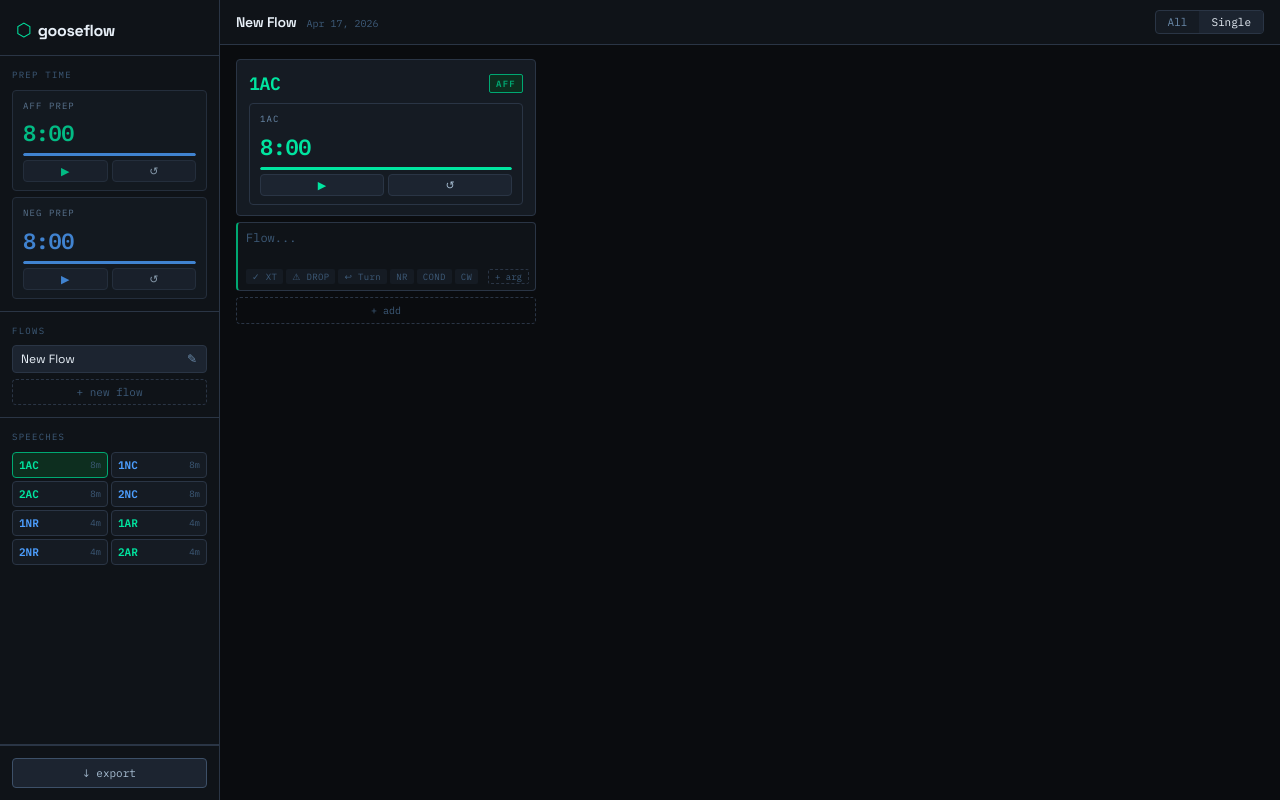
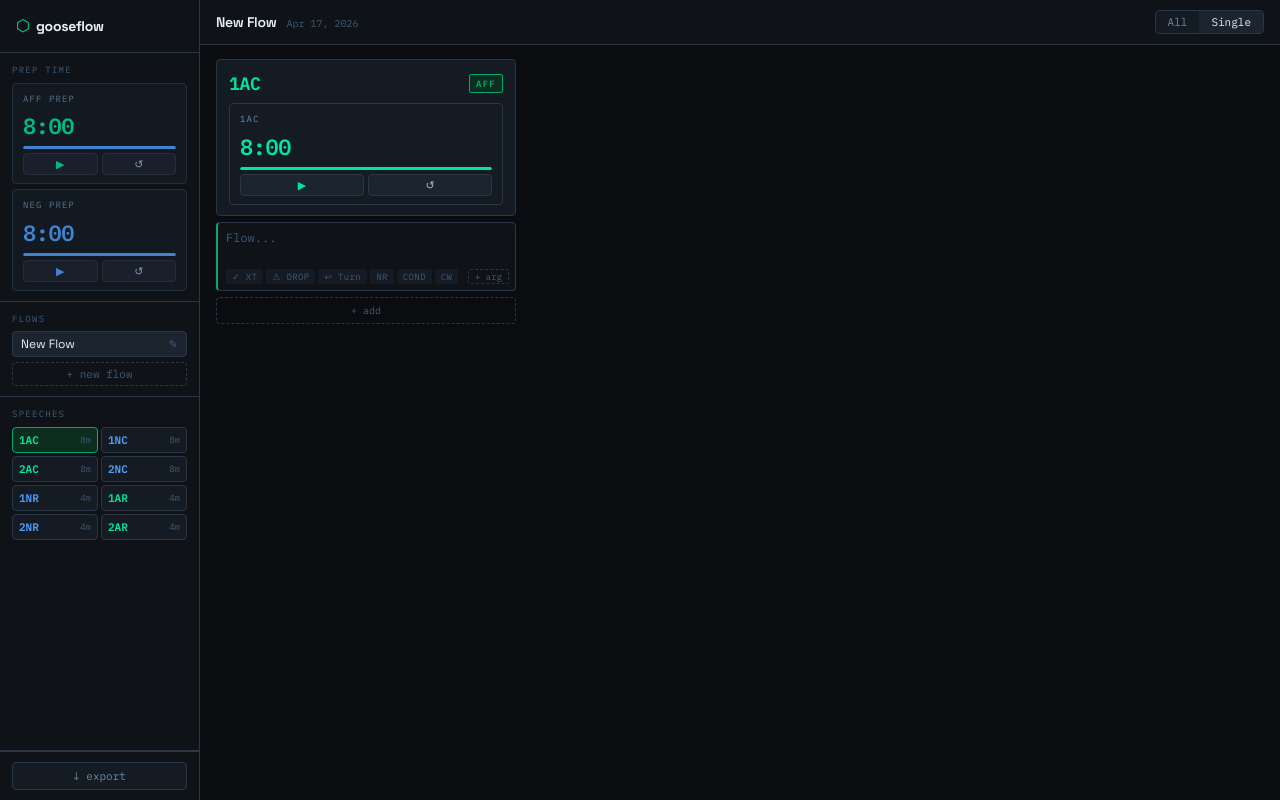
Before and after one commit to picklngoose/gooseflow, a React (Vite) app: page / in a window 1280 px wide. Built offline with nearby package versions, Linux system fonts and the light colour scheme.

Commit message:
Update Sidebar.module.css

```diff
--- a/Sidebar.module.css
+++ b/Sidebar.module.css
@@ -1,5 +1,5 @@
 .sidebar {
-  width: 220px;
+  width: 200px;
   flex-shrink: 0;
   background: var(--bg-1);
   border-right: 1px solid var(--border);
@@ -11,7 +11,7 @@
 }
 
 .logo {
-  padding: 16px 16px 12px;
+  padding: 14px 16px;
   display: flex;
   align-items: baseline;
   gap: 6px;
@@ -20,27 +20,19 @@
 }
 
 .logoMark {
-  font-size: 18px;
+  font-size: 16px;
   color: var(--accent-aff);
 }
 
 .logoText {
   font-weight: 700;
-  font-size: 16px;
+  font-size: 14px;
   letter-spacing: -0.02em;
   color: var(--text-0);
 }
 
-.logoSub {
-  font-family: var(--font-mono);
-  font-size: 9px;
-  color: var(--text-3);
-  letter-spacing: 0.12em;
-  text-transform: uppercase;
-}
-
 .section {
-  padding: 12px;
+  padding: 10px 12px;
   border-bottom: 1px solid var(--border);
 }
 
@@ -50,13 +42,13 @@
   text-transform: uppercase;
   color: var(--text-3);
   font-family: var(--font-mono);
-  margin-bottom: 8px;
+  margin-bottom: 6px;
 }
 
 .prepTimers {
   display: flex;
   flex-direction: column;
-  gap: 6px;
+  gap: 5px;
 }
 
 .flows {
@@ -82,25 +74,21 @@
 .flowName {
   flex: 1;
   text-align: left;
-  padding: 5px 8px;
+  padding: 4px 8px;
   font-size: 12px;
-  color: var(--text-1);
+  color: var(--text-2);
   white-space: nowrap;
   overflow: hidden;
   text-overflow: ellipsis;
-  border-radius: var(--radius);
   transition: color 0.15s;
 }
 
-.flowItem.active .flowName {
-  color: var(--text-0);
-}
-
+.flowItem.active .flowName { color: var(--text-0); }
 .flowName:hover { color: var(--text-0); }
 
 .flowNameInput {
   flex: 1;
-  padding: 5px 8px;
+  padding: 4px 8px;
   font-family: var(--font-sans);
   font-size: 12px;
   background: var(--bg-3);
@@ -122,10 +110,10 @@
 .flowItem.active .flowActions { opacity: 1; }
 
 .flowAction {
-  width: 20px;
-  height: 20px;
-  font-size: 12px;
-  color: var(--text-2);
+  width: 18px;
+  height: 18px;
+  font-size: 11px;
+  color: var(--text-3);
   border-radius: 3px;
   display: flex;
   align-items: center;
@@ -137,8 +125,8 @@
 .flowAction.danger:hover { color: var(--accent-neg); }
 
 .addFlow {
-  margin-top: 4px;
-  padding: 5px 8px;
+  margin-top: 3px;
+  padding: 4px 8px;
   font-size: 11px;
   font-family: var(--font-mono);
   color: var(--text-3);
@@ -178,12 +166,6 @@
   transition: all 0.15s;
 }
 
-.speechBtn.cxBtn {
-  opacity: 0.7;
-  grid-column: span 2;
-  background: var(--bg-1);
-}
-
 .speechBtn:hover {
   border-color: var(--border-bright);
   background: var(--bg-3);
@@ -207,7 +189,6 @@
 
 .speechBtn.aff .speechLabel { color: var(--accent-aff); }
 .speechBtn.neg .speechLabel { color: var(--accent-neg); }
-.speechBtn.cxBtn .speechLabel { color: var(--text-2); font-size: 10px; }
 
 .speechTime {
   font-family: var(--font-mono);
@@ -216,37 +197,25 @@
 }
 
 .footer {
-  padding: 12px;
+  padding: 10px 12px;
   border-top: 1px solid var(--border);
-  display: flex;
-  flex-direction: column;
-  gap: 6px;
   flex-shrink: 0;
 }
 
 .exportBtn {
   width: 100%;
-  padding: 7px;
-  background: var(--bg-3);
-  border: 1px solid var(--border-bright);
+  padding: 6px;
+  background: var(--bg-2);
+  border: 1px solid var(--border);
   border-radius: var(--radius);
   font-family: var(--font-mono);
   font-size: 11px;
-  color: var(--text-1);
+  color: var(--text-2);
   transition: all 0.15s;
   text-align: center;
 }
 
 .exportBtn:hover {
-  background: var(--bg-2);
   color: var(--text-0);
-  border-color: var(--accent-blue);
-}
-
-.hint {
-  font-family: var(--font-mono);
-  font-size: 9px;
-  color: var(--text-3);
-  text-align: center;
-  letter-spacing: 0.04em;
-}
+  border-color: var(--border-bright);
+}v
```
